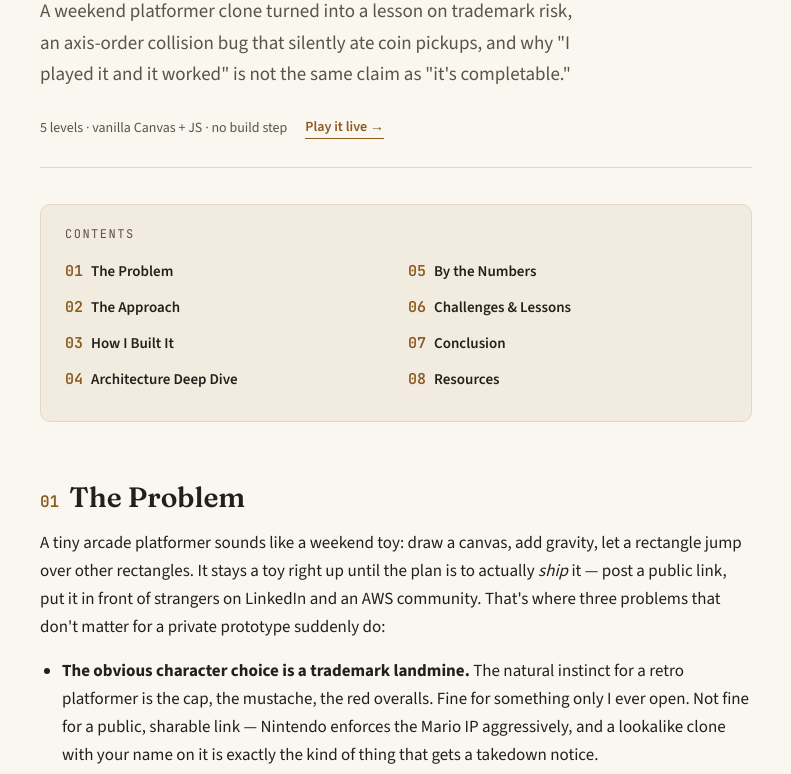
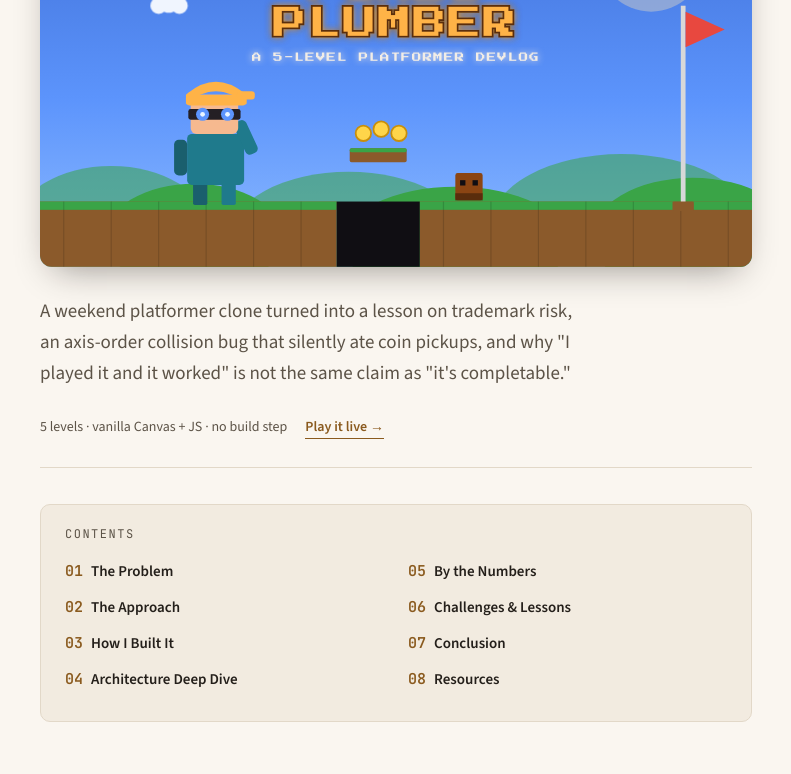
Before and after one commit to Rajpreet12/Pixel-Number-Game, a plain HTML site: page devlog-article.html in a window 1280 px wide. Shown: the part 163-937 px from the top of the page, without its empty margins (244-1035 px from the left). Drawn offline with nearby package versions, Linux system fonts and the light colour scheme.

Commit message:
Add cover illustration to devlog article
Original hand-drawn SVG hero image (mascot, coin platform, goomba,
finish flag) with the article title, replacing the plain text header.

```diff
--- a/devlog-article.html
+++ b/devlog-article.html
@@ -68,6 +68,25 @@
     max-width: 760px;
     margin: 0 auto;
     padding: 56px 24px 100px;
+  }
+
+  .sr-only {
+    position: absolute;
+    width: 1px; height: 1px;
+    overflow: hidden;
+    clip: rect(0,0,0,0);
+    white-space: nowrap;
+  }
+
+  .hero {
+    margin: 0 0 28px;
+  }
+  .hero svg {
+    display: block;
+    width: 100%;
+    height: auto;
+    border-radius: 12px;
+    box-shadow: 0 14px 34px -14px rgba(20,14,10,0.45);
   }
 
   .eyebrow {
@@ -320,8 +339,90 @@
 </style>
 
 <div class="page">
-  <span class="eyebrow">DEVLOG</span>
-  <h1 class="title">Building Pixel Plumber</h1>
+  <h1 class="sr-only">Building Pixel Plumber</h1>
+  <figure class="hero">
+    <svg viewBox="0 0 1200 630" xmlns="http://www.w3.org/2000/svg" role="img" aria-label="Pixel Plumber cover art: the mascot standing beside a coin platform and a goomba, under the title Building Pixel Plumber, A 5-Level Platformer Devlog">
+      <defs>
+        <linearGradient id="sky" x1="0" y1="0" x2="0" y2="1">
+          <stop offset="0%" stop-color="#3f6fd6"/>
+          <stop offset="55%" stop-color="#5c94fc"/>
+          <stop offset="100%" stop-color="#8fbcff"/>
+        </linearGradient>
+        <filter id="glow" x="-40%" y="-40%" width="180%" height="180%">
+          <feGaussianBlur stdDeviation="6" result="blur"/>
+          <feMerge><feMergeNode in="blur"/><feMergeNode in="SourceGraphic"/></feMerge>
+        </filter>
+      </defs>
+      <rect x="0" y="0" width="1200" height="630" fill="url(#sky)"/>
+      <circle cx="1030" cy="110" r="90" fill="#ffe9b8" opacity="0.35"/>
+      <circle cx="1030" cy="110" r="55" fill="#fff3d0" opacity="0.55"/>
+      <g fill="#ffffff" opacity="0.92">
+        <g transform="translate(90,80)"><circle r="20"/><circle cx="24" cy="-9" r="26"/><circle cx="50" cy="0" r="20"/></g>
+        <g transform="translate(430,60)"><circle r="16"/><circle cx="20" cy="-7" r="21"/><circle cx="42" cy="0" r="16"/></g>
+        <g transform="translate(760,130)"><circle r="18"/><circle cx="22" cy="-8" r="24"/><circle cx="46" cy="0" r="18"/></g>
+        <g transform="translate(200,190)"><circle r="14"/><circle cx="17" cy="-6" r="18"/><circle cx="35" cy="0" r="14"/></g>
+      </g>
+      <g fill="#3aa447" opacity="0.55">
+        <ellipse cx="120" cy="560" rx="160" ry="100"/>
+        <ellipse cx="520" cy="580" rx="200" ry="110"/>
+        <ellipse cx="980" cy="560" rx="220" ry="120"/>
+      </g>
+      <g fill="#3aa447">
+        <ellipse cx="260" cy="580" rx="150" ry="90"/>
+        <ellipse cx="700" cy="590" rx="190" ry="95"/>
+        <ellipse cx="1100" cy="580" rx="170" ry="100"/>
+      </g>
+      <rect x="0" y="520" width="500" height="110" fill="#8b5a2b"/>
+      <rect x="0" y="520" width="500" height="14" fill="#3aa447"/>
+      <rect x="640" y="520" width="560" height="110" fill="#8b5a2b"/>
+      <rect x="640" y="520" width="560" height="14" fill="#3aa447"/>
+      <g stroke="rgba(0,0,0,0.15)" stroke-width="2">
+        <path d="M40,520 V630 M120,520 V630 M200,520 V630 M280,520 V630 M360,520 V630 M440,520 V630"/>
+        <path d="M680,520 V630 M760,520 V630 M840,520 V630 M920,520 V630 M1000,520 V630 M1080,520 V630 M1160,520 V630"/>
+      </g>
+      <rect x="500" y="520" width="140" height="110" fill="#100e13"/>
+      <rect x="522" y="430" width="96" height="24" rx="3" fill="#8b5a2b"/>
+      <rect x="522" y="430" width="96" height="7" rx="3" fill="#3aa447"/>
+      <g stroke="#c98f0a" stroke-width="3">
+        <circle cx="545" cy="405" r="13" fill="#ffd54a"/>
+        <circle cx="575" cy="398" r="13" fill="#ffd54a"/>
+        <circle cx="605" cy="405" r="13" fill="#ffd54a"/>
+      </g>
+      <g transform="translate(700,472)">
+        <rect x="0" y="0" width="46" height="46" rx="4" fill="#8b4513"/>
+        <rect x="0" y="34" width="46" height="12" fill="#5a2d0c"/>
+        <rect x="8" y="12" width="9" height="9" fill="#100e13"/>
+        <rect x="29" y="12" width="9" height="9" fill="#100e13"/>
+      </g>
+      <g transform="translate(1080,190)">
+        <rect x="0" y="0" width="8" height="340" fill="#d8d8d8"/>
+        <path d="M8,10 L74,40 L8,70 Z" fill="#e8483f"/>
+        <rect x="-14" y="330" width="36" height="16" rx="2" fill="#8b5a2b"/>
+      </g>
+      <g transform="translate(240,330)">
+        <rect x="18" y="150" width="24" height="46" rx="3" fill="#1a5f6d"/>
+        <rect x="66" y="160" width="24" height="36" rx="3" fill="#1f7a8c"/>
+        <rect x="8" y="76" width="96" height="86" rx="8" fill="#1f7a8c"/>
+        <rect x="-14" y="86" width="22" height="60" rx="8" fill="#1a5f6d"/>
+        <rect x="96" y="52" width="22" height="60" rx="8" fill="#1f7a8c" transform="rotate(-25 107 82)"/>
+        <rect x="14" y="10" width="80" height="66" rx="10" fill="#f6b98f"/>
+        <path d="M6,26 Q56,-18 108,26 L108,10 Q56,-34 6,10 Z" fill="#ffb347"/>
+        <rect x="6" y="10" width="102" height="18" rx="6" fill="#ffb347"/>
+        <rect x="92" y="4" width="30" height="14" rx="5" fill="#ffb347"/>
+        <rect x="10" y="34" width="88" height="18" rx="4" fill="#241f24"/>
+        <circle cx="34" cy="43" r="11" fill="#5c94fc"/>
+        <circle cx="76" cy="43" r="11" fill="#5c94fc"/>
+        <circle cx="34" cy="43" r="4" fill="#eaf6ff"/>
+        <circle cx="76" cy="43" r="4" fill="#eaf6ff"/>
+      </g>
+      <g text-anchor="middle" filter="url(#glow)" font-family="'Press Start 2P', monospace">
+        <text x="600" y="118" font-size="20" letter-spacing="4" fill="#f2ede6">BUILDING</text>
+        <text x="600" y="184" font-size="56" letter-spacing="3" fill="#ffb347" stroke="#5a2d0c" stroke-width="6" paint-order="stroke">PIXEL</text>
+        <text x="600" y="248" font-size="56" letter-spacing="3" fill="#ffb347" stroke="#5a2d0c" stroke-width="6" paint-order="stroke">PLUMBER</text>
+      </g>
+      <text x="600" y="284" text-anchor="middle" font-family="'Press Start 2P', monospace" font-size="16" letter-spacing="2" fill="#f2ede6" filter="url(#glow)">A 5-LEVEL PLATFORMER DEVLOG</text>
+    </svg>
+  </figure>
   <p class="dek">A weekend platformer clone turned into a lesson on trademark risk, an axis-order collision bug that silently ate coin pickups, and why "I played it and it worked" is not the same claim as "it's completable."</p>
   <div class="meta">
     <span>5 levels &middot; vanilla Canvas + JS &middot; no build step</span>
```
